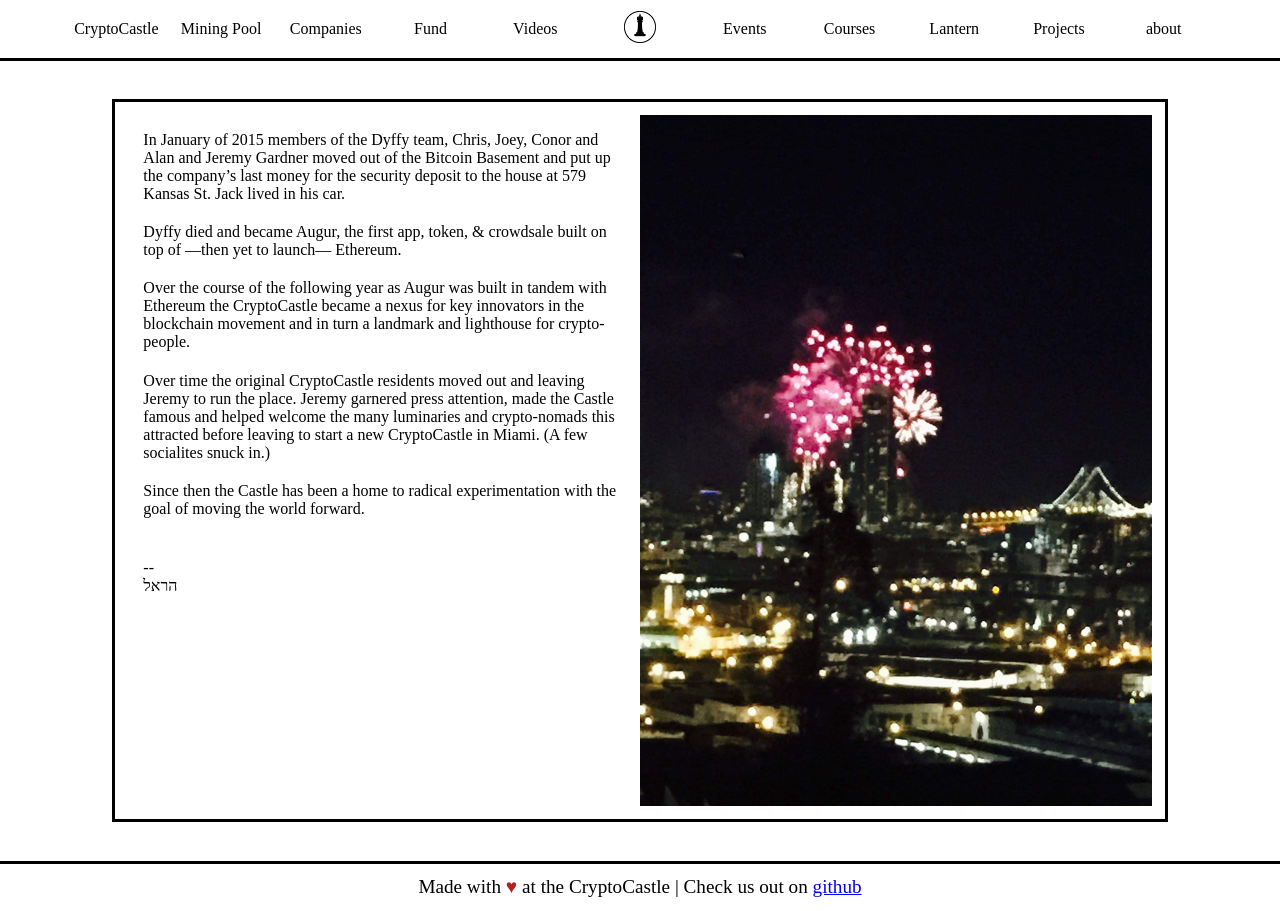
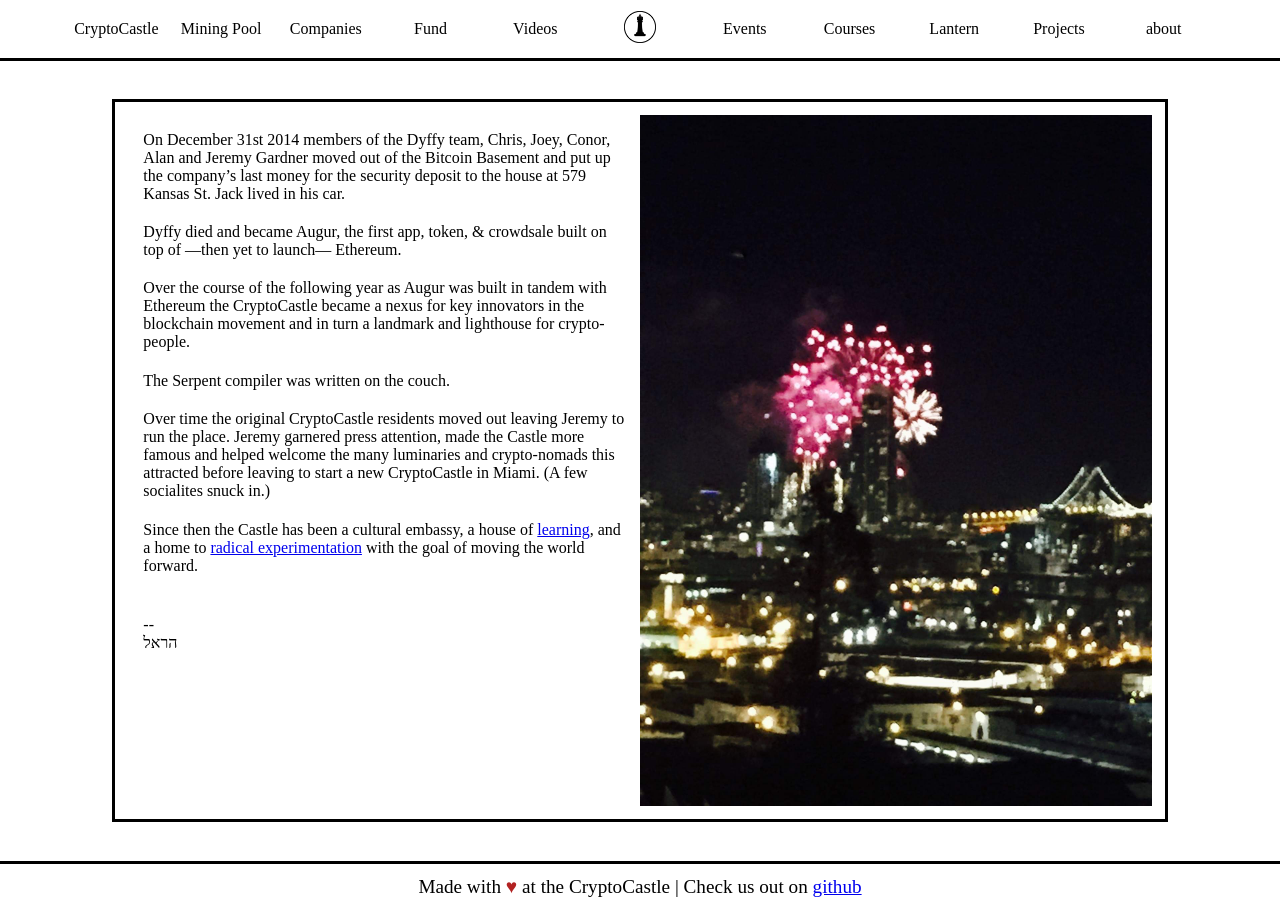
Before and after one commit to cryptocastle-sf/cryptocastle-sf.github.io, a Jekyll site: the page built from about.html, in a window 1280 px wide. Built offline with Jekyll 4.4.1, drawn with Linux system fonts in a browser that asks for light colours.

Commit message:
Cleaned about text

```diff
--- a/about.html
+++ b/about.html
@@ -5,14 +5,13 @@
 
 <div id="aboutMain">
 	<div class="half">
-		<p>In January of 2015 members of the Dyffy team, Chris, Joey, Conor and Alan and Jeremy Gardner moved out of the Bitcoin Basement and put up the company’s last money for the security deposit to the house at 579 Kansas St. Jack lived in his car. <p> Dyffy died and became Augur, the first app, token, & crowdsale built on top of —then yet to launch— Ethereum.</p>
+		<p>On December 31st 2014 members of the Dyffy team, Chris, Joey, Conor, Alan and Jeremy Gardner moved out of the Bitcoin Basement and put up the company’s last money for the security deposit to the house at 579 Kansas St. Jack lived in his car.</p> <p> Dyffy died and became Augur, the first app, token, & crowdsale built on top of —then yet to launch— Ethereum.</p>
 		<p>Over the course of the following year as Augur was built in tandem with Ethereum the CryptoCastle became a nexus for key innovators in the blockchain movement and in turn a landmark and lighthouse for crypto-people.</p>
+		<p>The Serpent compiler was written on the couch.</p>
+		<p>Over time the original CryptoCastle residents moved out leaving Jeremy to run the place. Jeremy garnered press attention, made the Castle more famous and helped welcome the many luminaries and crypto-nomads this attracted before leaving to start a new CryptoCastle in Miami. (A few socialites snuck in.)</p>
+		<p>Since then the Castle has been a cultural embassy, a house of <a href="/library">learning</a>, and a home to <a href="/#projects">radical experimentation</a> with the goal of moving the world forward.<p>
 
-		<p>Over time the original CryptoCastle residents moved out and leaving Jeremy to run the place. Jeremy garnered press attention, made the Castle famous and helped welcome the many luminaries and crypto-nomads this attracted before leaving to start a new CryptoCastle in Miami. (A few socialites snuck in.)</p>
-
-		<p>Since then the Castle has been a home to radical experimentation with the goal of moving the world forward.<p>
-
-		<p>--<br>הראל</p>
+<p>--<br>הראל</p>
 </div>
 <img src="/assets/img/FirstNightInTheCastle.jpeg" style="width: 40vw; height: 54vw;">
 
```
